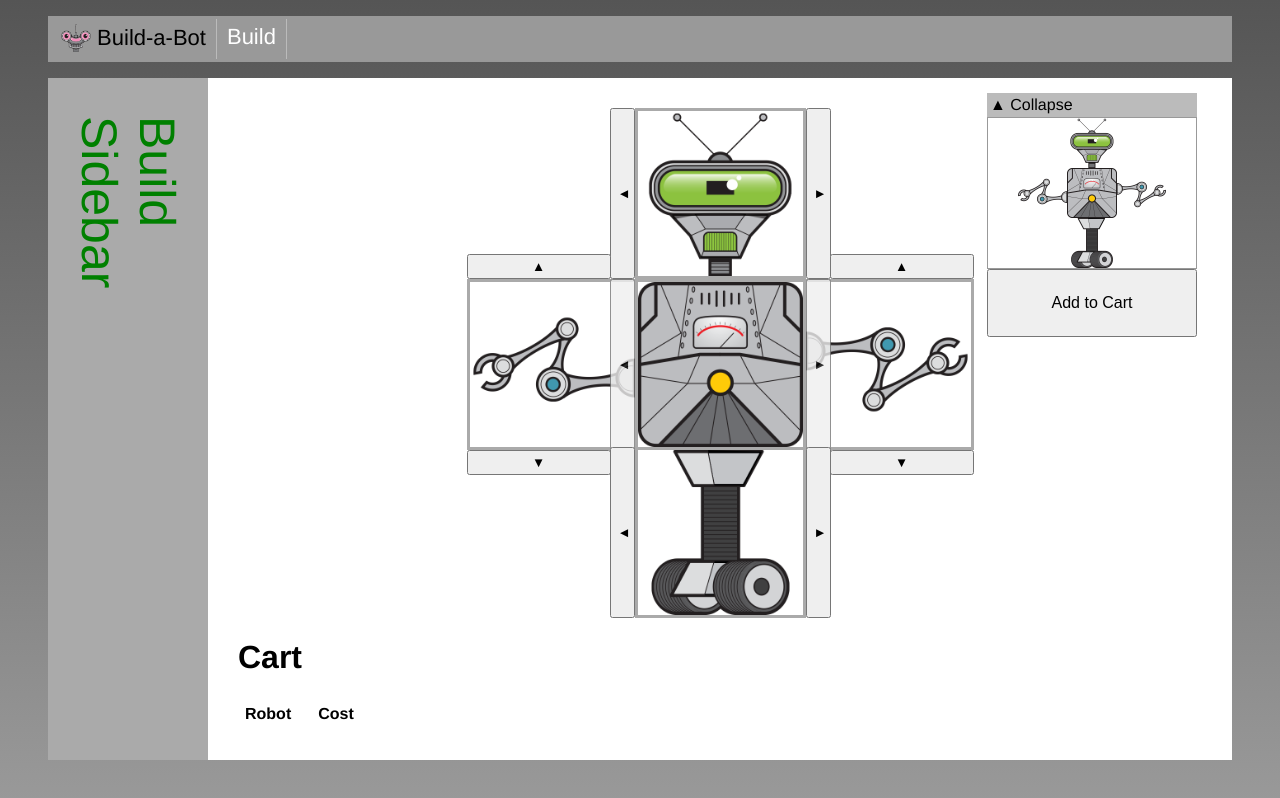
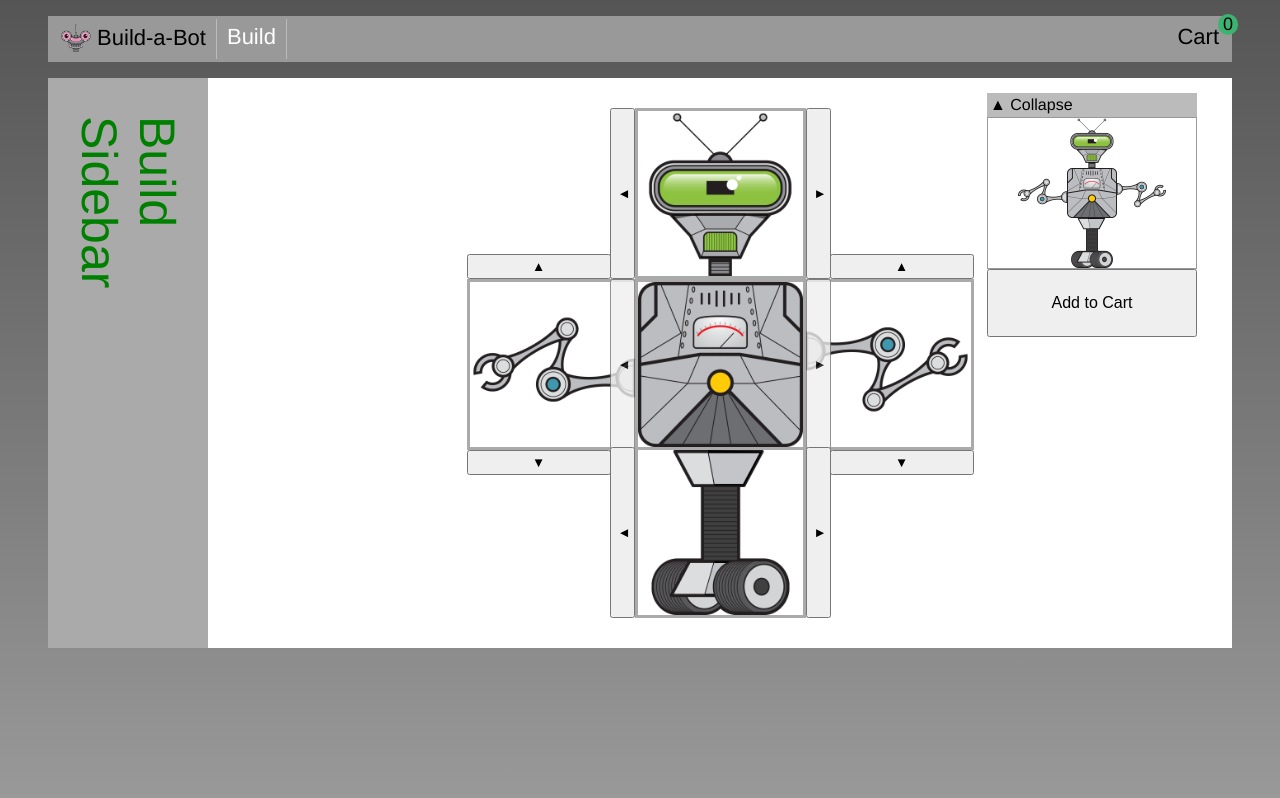
Before and after one commit to WilliamRichards2017/build-a-bot, a Vue app: page /build in a window 1280 px wide. Built offline with nearby package versions, Linux system fonts and the light colour scheme.

Commit message:
using vuex for state management, adding cart page using vuex store

```diff
--- a/package.json
+++ b/package.json
@@ -10,7 +10,8 @@
   "dependencies": {
     "core-js": "^3.6.5",
     "vue": "^2.6.11",
-    "vue-router": "^3.4.3"
+    "vue-router": "^3.4.3",
+    "vuex": "^3.0.1"
   },
   "devDependencies": {
     "@vue/cli-plugin-babel": "~4.5.0",
--- a/src/App.vue
+++ b/src/App.vue
@@ -14,7 +14,14 @@
               Build
             </router-link>
           </li>
-
+          <li class="nav-item cart">
+            <router-link class="nav-link" :to="{name: 'Cart'}" exact>
+              Cart
+            </router-link>
+            <div class="cart-items">
+              {{cart.length}}
+            </div>
+          </li>
         </ul>
       </nav>
     </header>
@@ -35,6 +42,11 @@
 
 export default {
   name: 'App',
+  computed: {
+    cart() {
+      return this.$store.state.cart;
+    },
+  },
   components: {
   },
   data() {
@@ -74,6 +86,11 @@ body{
     font-size: 22px;
     border-right: 1px solid #bbb;
   }
+  .nav-item.cart {
+    position: relative;
+    margin-left: auto;
+    border-right: none;
+  }
   .nav-link {
     text-decoration: none;
     color: inherit;
@@ -96,4 +113,15 @@ body{
     width: 100px;
     min-height: 300px;
   }
+  .cart-items {
+    position: absolute;
+    top: -5px;
+    right: -9px;
+    font-size: 18px;
+    width: 20px;
+    text-align: center;
+    display: inline-block;
+    border-radius: 100px;
+    background-color: mediumseagreen;
+  }
 </style>
--- a/src/build-bot/RoboBuilder.vue
+++ b/src/build-bot/RoboBuilder.vue
@@ -34,41 +34,24 @@
         :parts="availableParts.arms"
         position="left"
         @partSelected="part => selectedRobot.leftArm= part ">
-        ></PartSelector>
+        </PartSelector>
       <PartSelector
         :parts="availableParts.torsos"
         position="center"
         @partSelected="part => selectedRobot.torso=part">
-        ></PartSelector>
+        </PartSelector>
       <PartSelector
         :parts="availableParts.arms"
         position="right"
         @partSelected="part => selectedRobot.rightArm=part">
-        ></PartSelector>
+        </PartSelector>
 
     </div>
     <div class="bottom-row">
       <PartSelector position="bottom"
                     :parts="availableParts.bases"
                     @partSelected="part => selectedRobot.base=part">
-        ></PartSelector>
-    </div>
-    <div>
-      <h1>Cart</h1>
-      <table>
-        <thead>
-          <tr>
-            <th>Robot</th>
-            <th class="cost">Cost</th>
-          </tr>
-        </thead>
-        <tbody>
-          <tr v-for="(robot, index) in cart" :key="index">
-            <td> {{robot.head.title}}</td>
-            <td class="cost">{{robot.cost}}</td>
-          </tr>
-        </tbody>
-      </table>
+        </PartSelector>
     </div>
   </div>
 </template>
@@ -125,7 +108,7 @@ export default {
         + robot.rightArm.cost
         + robot.torso.cost
         + robot.base.cost;
-      this.cart.push({ ...robot, cost });
+      this.$store.commit('addRobotToCart', { ...robot, cost });
       this.addedToCart = true;
     },
   },
@@ -240,14 +223,6 @@ export default {
   padding: 23px;
   font-size: 16px;
 }
-td, th{
-  text-align: left;
-  padding: 5px;
-  padding-right: 20px
-}
-.cost{
-  text-align: right;
-}
 .sale-border {
   border: 3px solid red;
 }
--- /dev/null
+++ b/src/cart/ShoppingCart.vue
@@ -0,0 +1,51 @@
+<template>
+  <div>
+    <h1>Cart</h1>
+    <table>
+      <thead>
+      <tr>
+        <th class="robot-title">
+          Robot
+        </th>
+        <th class="cost">
+          Cost
+        </th>
+      </tr>
+      </thead>
+      <tbody>
+      <tr v-for="(robot, index) in cart" :key="index">
+        <td class="robot-title">
+          {{robot.head.title}}
+        </td>
+        <td class="cost">
+          {{robot.cost}}
+        </td>
+      </tr>
+      </tbody>
+    </table>
+  </div>
+</template>
+
+<script>
+export default {
+  name: 'Cart',
+  computed: {
+    cart() {
+      return this.$store.state.cart;
+    },
+  },
+};
+</script>
+
+<style scoped>
+td, th {
+  padding: 5px;
+}
+.robot-title {
+  text-align: left;
+  padding-right: 200px;
+}
+.cost {
+  text-align: right;
+}
+</style>
--- a/src/main.js
+++ b/src/main.js
@@ -2,10 +2,12 @@ import Vue from 'vue';
 import App from './App.vue';
 
 import router from './router';
+import store from './store';
 
 Vue.config.productionTip = false;
 
 new Vue({
   render: (h) => h(App),
   router,
+  store,
 }).$mount('#app');
--- a/src/router/index.js
+++ b/src/router/index.js
@@ -11,6 +11,7 @@ import RobotArms from '@/parts/RobotArms.vue';
 import RobotTorsos from '@/parts/RobotTorsos.vue';
 import SidebarStandard from '@/sidebars/SidebarStandard.vue';
 import SidebarBuild from '@/sidebars/SidebarBuild.vue';
+import ShoppingCart from '@/cart/ShoppingCart.vue';
 
 Vue.use(Router);
 
@@ -65,5 +66,9 @@ export default new Router({
       const isValidId = Number.isInteger(Number(to.params.id));
       next(isValidId);
     },
+  }, {
+    path: '/cart',
+    name: 'Cart',
+    component: ShoppingCart,
   }],
 });
--- /dev/null
+++ b/src/store/index.js
@@ -0,0 +1,15 @@
+import Vue from 'vue';
+import Vuex from 'vuex';
+
+Vue.use(Vuex);
+
+export default new Vuex.Store({
+  state: {
+    cart: [],
+  },
+  mutations: {
+    addRobotToCart(state, robot) {
+      state.cart.push(robot);
+    },
+  },
+});
```
Also changed, not shown: 1 other file (tests, documents, lock files or other folders).
